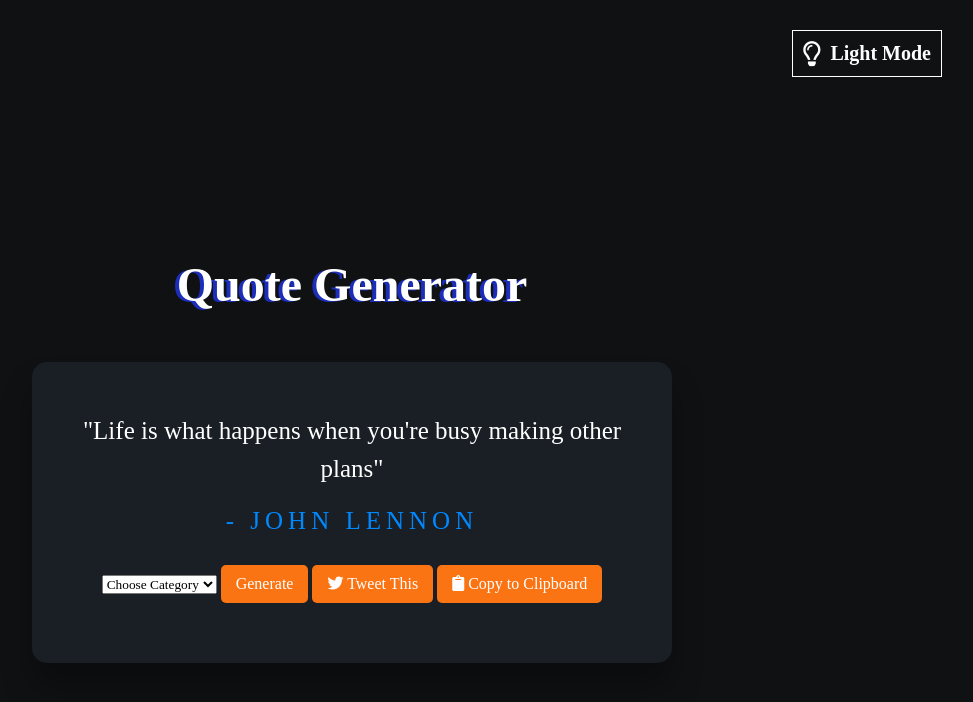
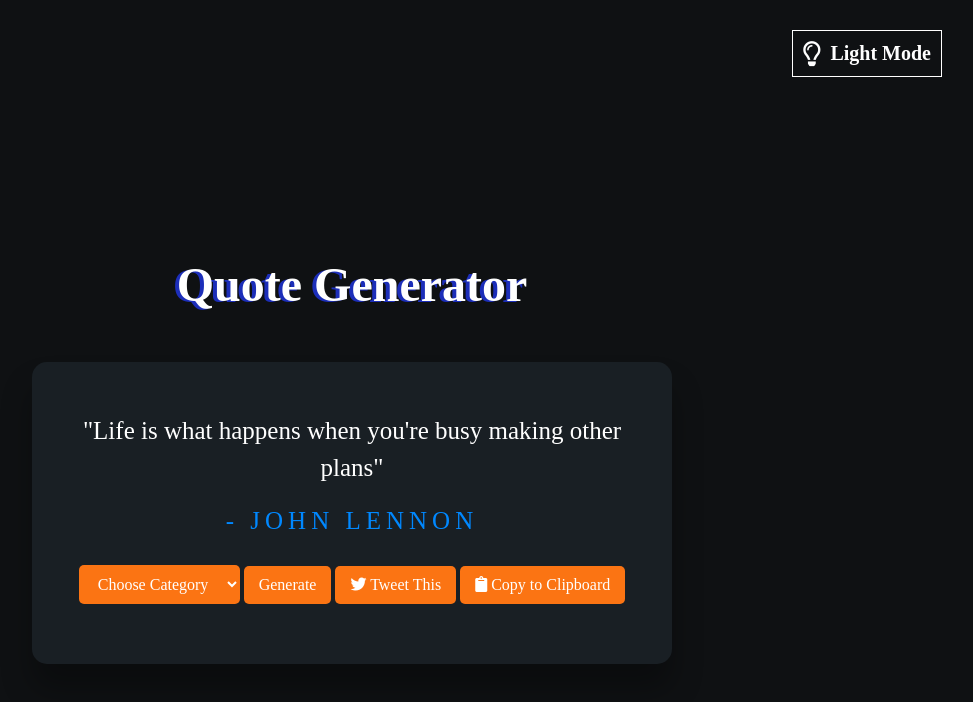
Before and after one commit to seths10/Quotes-Generator, a plain HTML site: page index.html in a window 1280 px wide. Shown: the whole page, without its empty margins (288-1261 px from the left). Drawn offline with Linux system fonts and the light colour scheme.

Commit message:
Added category selection button.

```diff
--- a/styles/style.css
+++ b/styles/style.css
@@ -118,7 +118,17 @@
   outline: none;
   padding: 10px 15px;
 }
+#category{
+  background-color: hsl(25, 97%, 53%);
+  color: #fff;
+  border-radius: 5px;
+  font-size: 16px;
 
+  cursor: pointer;
+  border: none;
+  outline: none;
+  padding: 10px 15px;
+}
 #mode {
   position: absolute;
   top: 30px;
```
